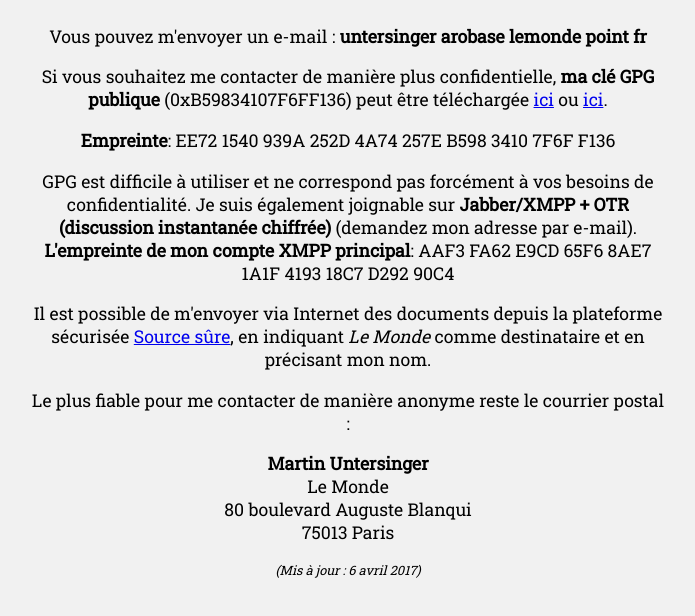
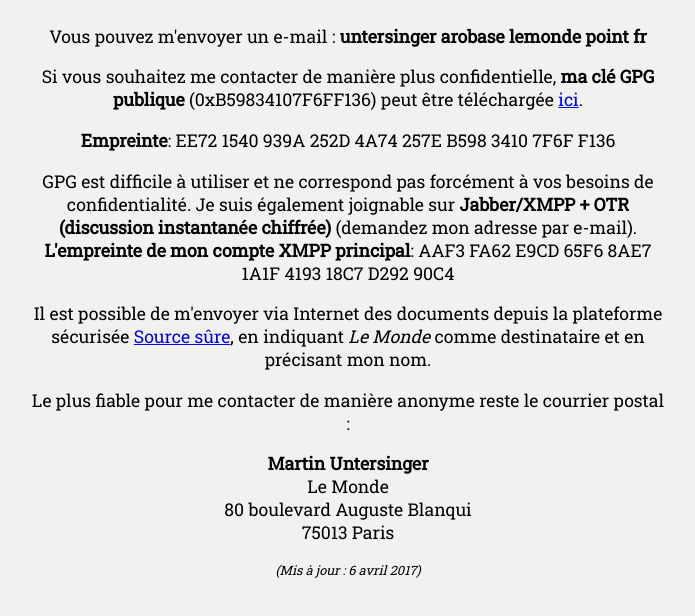
Before and after one commit to martinu/martinu.github.io, a plain HTML site: page index.html in a window 1280 px wide. Shown: the part 122-738 px from the top of the page, without its empty margins (292-987 px from the left). Drawn offline with nearby package versions, Linux system fonts and the light colour scheme.

Commit message:
Update index.html

```diff
--- a/index.html
+++ b/index.html
@@ -44,7 +44,7 @@
   </p>
 
   <p>
-    Si vous souhaitez me contacter de manière plus confidentielle, <span class="special">ma clé GPG publique</span> (0xB59834107F6FF136) peut être téléchargée <a href="https://pgp.mit.edu/pks/lookup?op=get&search=0xB59834107F6FF136">ici</a> ou <a href="https://github.com/martinu/contact/blob/master/pubkey.asc" target="_blank">ici</a>.
+    Si vous souhaitez me contacter de manière plus confidentielle, <span class="special">ma clé GPG publique</span> (0xB59834107F6FF136) peut être téléchargée <a href="http://pgp.mit.edu/pks/lookup?op=vindex&search=0xB59834107F6FF136">ici</a>.
   </p>
 
   <p>
```
